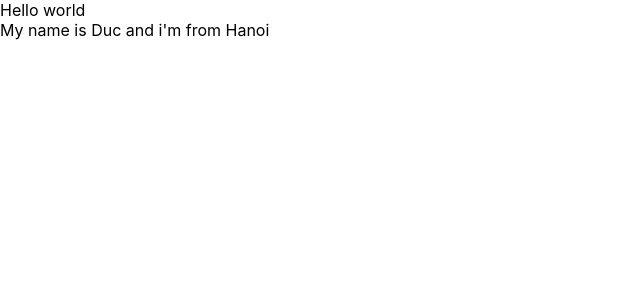
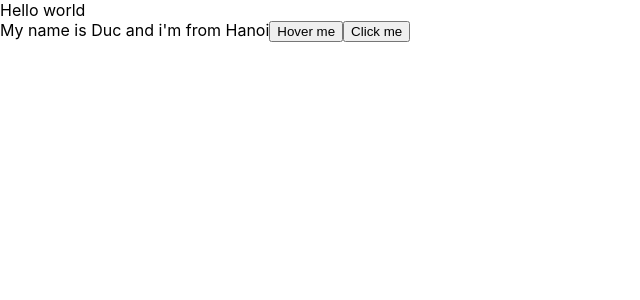
Before and after one commit to tokinooru4424/reactDemo, a React (Create React App) app: page / in a window 1280 px wide. Shown: the top 300 px of the page, without its empty margins (0-640 px from the left). Built offline with nearby package versions, Linux system fonts and the light colour scheme.

Commit message:
chapter 2 lesson 9

```diff
--- a/src/components/MyComponent.js
+++ b/src/components/MyComponent.js
@@ -7,10 +7,20 @@
     address: "Hanoi",
   };
 
+  handleClick = (event) => {
+    console.log("My name is ", this.state.name);
+  };
+
+  handleOnMouseOver(event) {
+    console.log(event.pageX, event.pageY);
+  }
+
   render() {
     return (
       <div>
         My name is {this.state.name} and i'm from {this.state.address}
+        <button onMouseOver={this.handleOnMouseOver}>Hover me</button>
+        <button onClick={this.handleClick}>Click me</button>
       </div>
     );
   }
```
